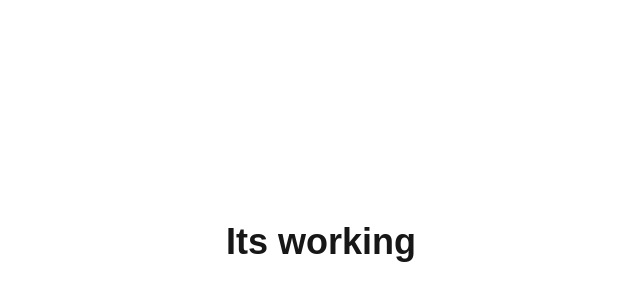
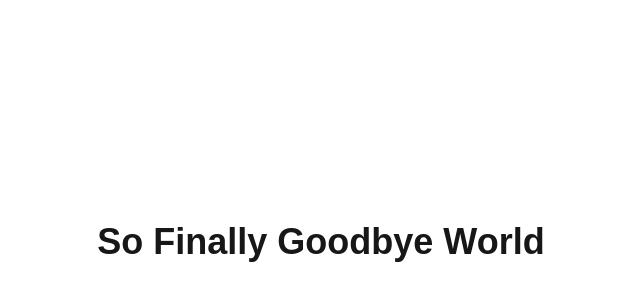
Before and after one commit to TheYashJain17/project_deployment_with_github_actions, a Next.js app: page / in a window 1280 px wide. Shown: the part 158-458 px from the top of the page, without its empty margins (319-959 px from the left). Built offline with nearby package versions, Linux system fonts and the light colour scheme.

Commit message:
Made Some Changes In Page.tsx.

```diff
--- a/src/app/page.tsx
+++ b/src/app/page.tsx
@@ -4,7 +4,7 @@ const page = () => {
   return (
     <div className='flex items-center justify-center min-h-screen text-4xl font-bold'>
 
-      Its working
+    So Finally Goodbye World
 
     </div>
 
```
